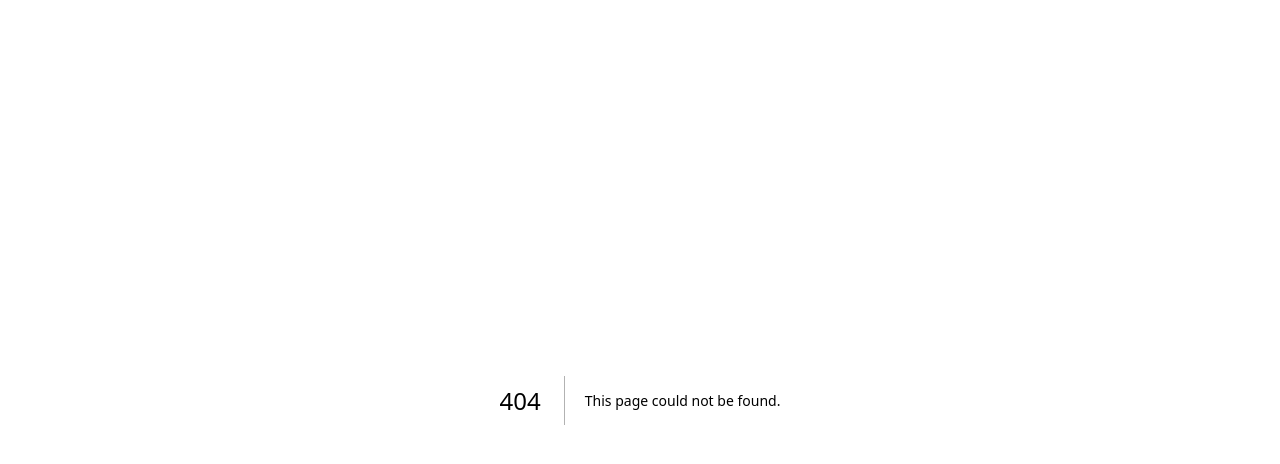
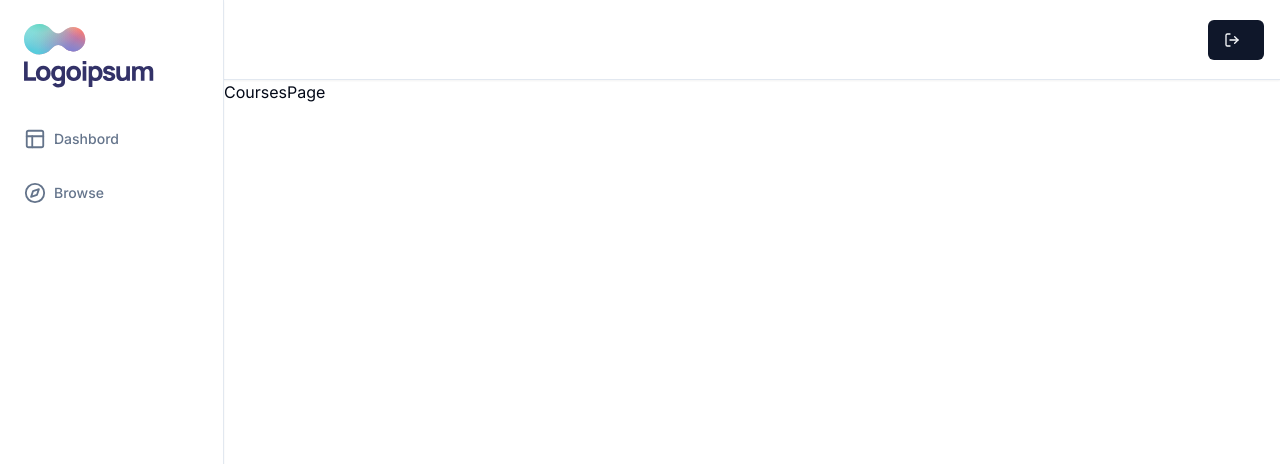
Before and after one commit to shakilshegu/skl-tutorial, a Next.js app: page /teacher/courses in a window 1280 px wide. Before the commit this address had no page. Shown: the top 464 px of the page. Built offline with nearby package versions, Linux system fonts and the light colour scheme.

Commit message:
new commit

```diff
--- /dev/null
+++ b/app/(dashboard)/(routes)/teacher/courses/page.tsx
@@ -0,0 +1,12 @@
+
+import React from 'react'
+
+const CoursesPage = () => {
+  return (
+    <div>
+      CoursesPage
+    </div>
+  )
+}
+
+export default CoursesPage
```
